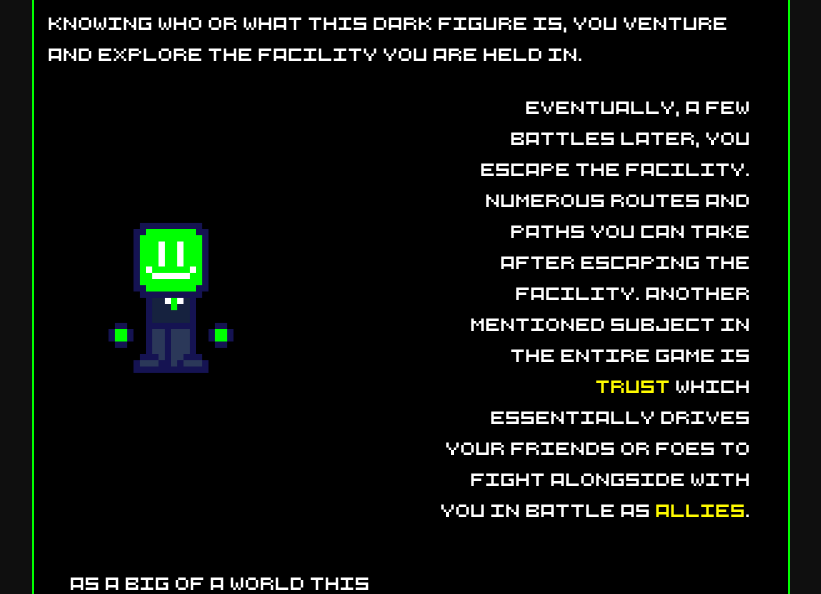
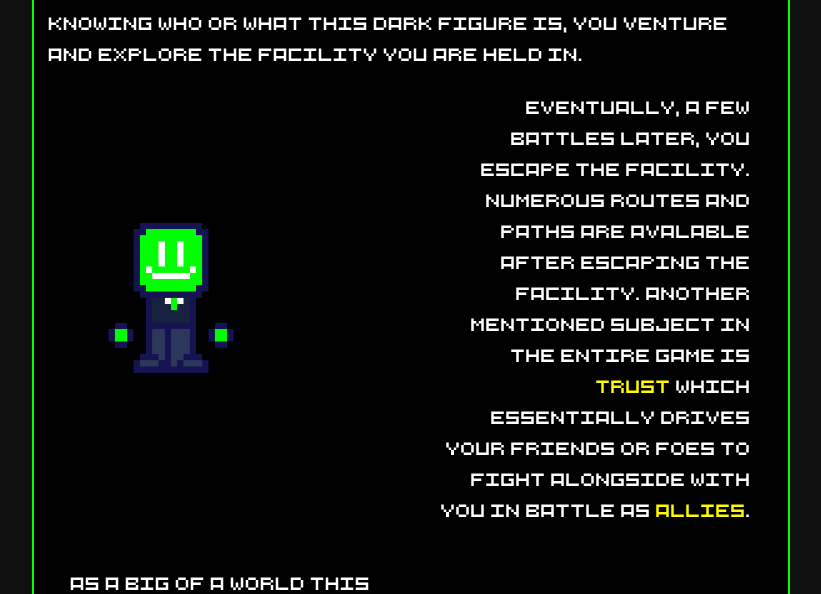
Before and after one commit to Megarion/Experiment-10T, a plain HTML site: page article/1.html in a window 1280 px wide. Shown: the part 332-926 px from the top of the page, without its empty margins (229-1050 px from the left). Drawn offline with Linux system fonts and the light colour scheme.

Commit message:
updated again lmao

```diff
--- a/article/1.html
+++ b/article/1.html
@@ -33,7 +33,7 @@
             <table class="cont">
                 <tr>
                     <td class="cleft"><img src="img/2.png" class="cimg-big"></td>
-                    <td class="cright">Eventually, a few battles later, you escape the facility. Numerous routes and paths you can take after escaping the facility. Another mentioned subject in the entire game is <a>trust</a> which essentially drives your friends or foes to fight alongside with you in battle as <a>Allies</a>. </td>
+                    <td class="cright">Eventually, a few battles later, you escape the facility. Numerous routes and paths are avalable after escaping the facility. Another mentioned subject in the entire game is <a>trust</a> which essentially drives your friends or foes to fight alongside with you in battle as <a>Allies</a>. </td>
                 </tr>
 
                 <tr>
```
